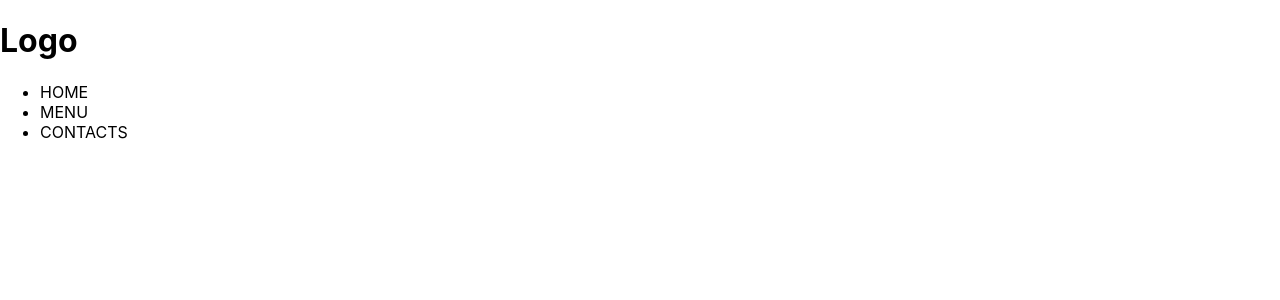
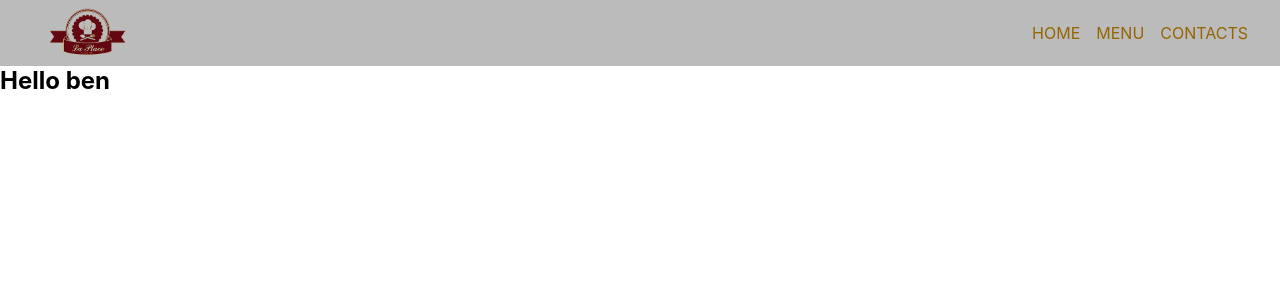
Before and after one commit to iambenkis/ReactJs-Restaurant-App-, a React (Create React App) app: page / in a window 1280 px wide. Shown: the top 300 px of the page. Built offline with nearby package versions, Linux system fonts and the light colour scheme.

Commit message:
Create home component

```diff
--- a/src/App.css
+++ b/src/App.css
@@ -1,3 +1,13 @@
+* {
+  margin: 0;
+  padding: 0;
+  box-sizing: border-box;
+}
+
+li {
+  list-style: none;
+}
+
 .App {
   text-align: center;
 }
--- a/src/App.js
+++ b/src/App.js
@@ -1,9 +1,13 @@
 import Header from './components/header';
+import Home from './components/homeView';
 import './App.css';
 
 function App() {
   return (
-    <Header />
+    <div>
+      <Header />
+      <Home />
+    </div>
   );
 }
 
--- /dev/null
+++ b/src/components/header.css
@@ -0,0 +1,23 @@
+.header {
+    background-color: rgb(187, 187, 187);
+    display: flex;
+    justify-content: space-between;
+    align-items: center;
+    color: #fff;
+    padding: .5rem 2rem;
+}
+
+.header .nav-list {
+    display: flex;
+}
+
+.header img {
+    width: 7rem;
+}
+
+.nav-list li {
+    margin-left: 1rem;
+    font-size: 1rem;
+    cursor: pointer;
+    color: rgb(148, 101, 0);
+}
--- a/src/components/header.js
+++ b/src/components/header.js
@@ -1,16 +1,19 @@
 import React from 'react';
+import './header.css'
+import logo from './resto.png'
 
-const Header = () => {
+const tagClicked = () => {
+    console.log('Hello')
+}
+const Header = (props) => {
     return (
-        <div>
-            <h1>Logo</h1>
-            <div>
-                <ul>
-                    <li>HOME</li>
-                    <li>MENU</li>
-                    <li>CONTACTS</li>
-                </ul>
-            </div>
+        <div className='header'>
+            <img src={logo}></img>
+            <ul className='nav-list'>
+                <li onClick={tagClicked}>HOME</li>
+                <li onClick={tagClicked}>MENU</li>
+                <li onClick={tagClicked}>CONTACTS</li>
+            </ul>
         </div>
     )
 };
--- a/src/components/homeView.js
+++ b/src/components/homeView.js
@@ -0,0 +1,10 @@
+import React from 'react'
+import './header.css'
+
+const Home = () => {
+    return (
+        <h2>Hello ben</h2>
+    )
+}
+
+export default Home;
```
Also changed, not shown: src/components/resto.png (added).
